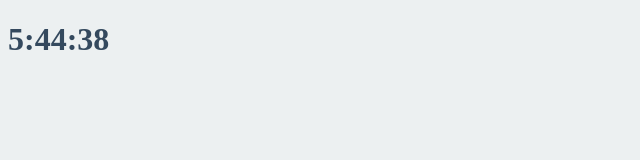
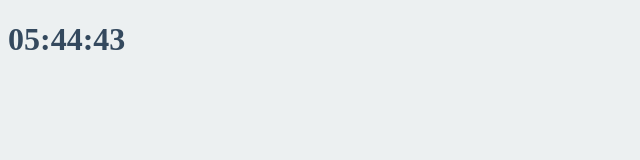
Before and after one commit to chkim17/vanila-js-2021, a plain HTML site: page index.html in a window 1280 px wide. Shown: the full height of the page, 0-640 px from the left. Drawn offline with Linux system fonts and the light colour scheme.

Commit message:
Making a JS Clock

```diff
--- a/clock.js
+++ b/clock.js
@@ -6,11 +6,14 @@ function getTime() {
   const minutes = date.getMinutes();
   const hours = date.getHours();
   const seconds = date.getSeconds();
-  clockTitle.innerText = `${hours}:${minutes}:${seconds}`;
+  clockTitle.innerText = `${hours < 10 ? `0${hours}` : hours}:${
+    minutes < 10 ? `0${minutes}` : minutes
+  }:${seconds < 10 ? `0${seconds}` : seconds}`;
 }
 
 function init() {
   getTime();
+  setInterval(getTime, 1000);
 }
 
 init();
--- a/index.html
+++ b/index.html
@@ -1,16 +1,13 @@
 <!DOCTYPE html>
 <html>
-
   <head>
     <title>Something</title>
-    <link rel="stylesheet" href="index.css"/>
+    <link rel="stylesheet" href="index.css" />
   </head>
-
   <body>
     <div class="js-clock">
       <h1>00:00</h1>
     </div>
     <script src="clock.js"></script>
-  <body>
-
+  </body>
 </html>
```
